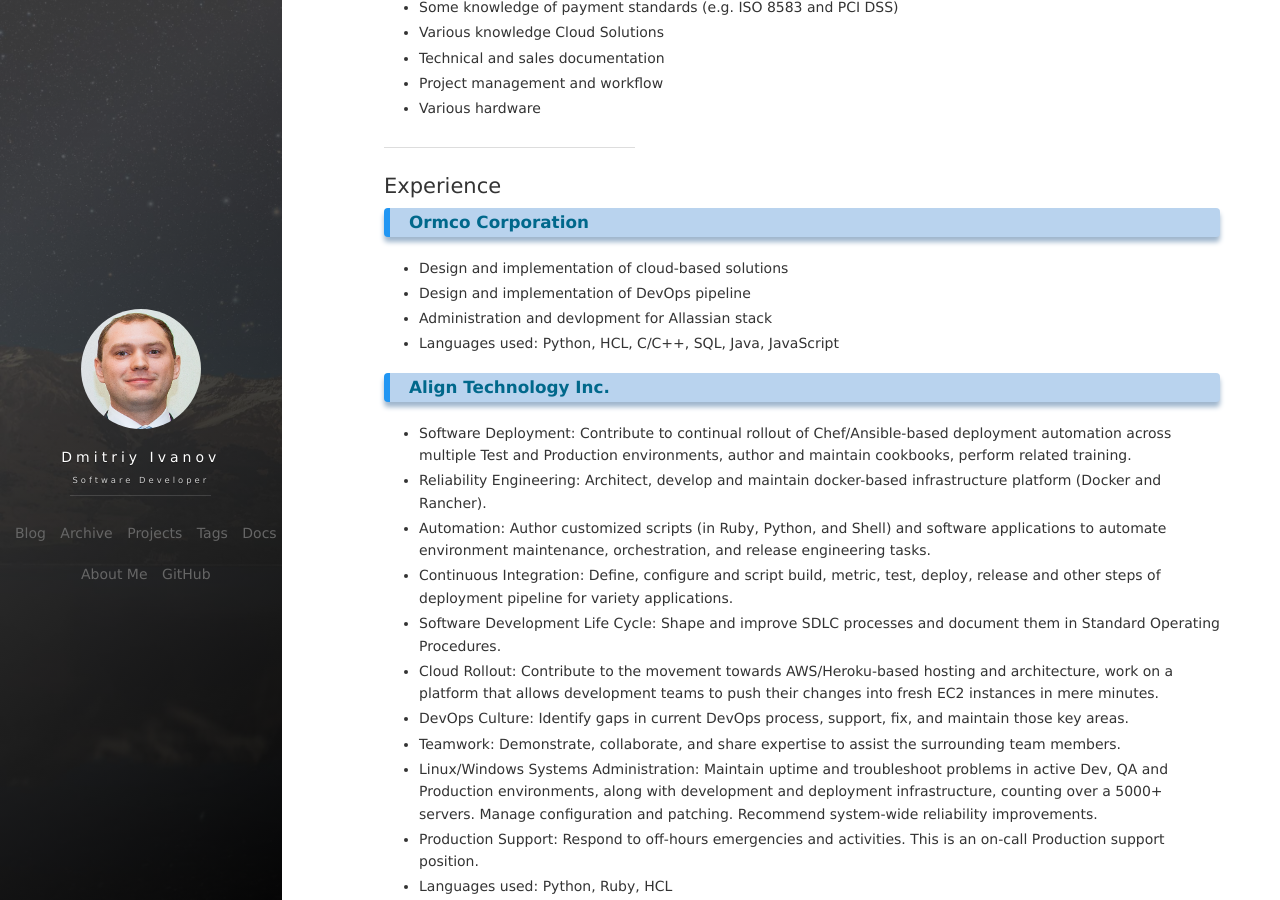
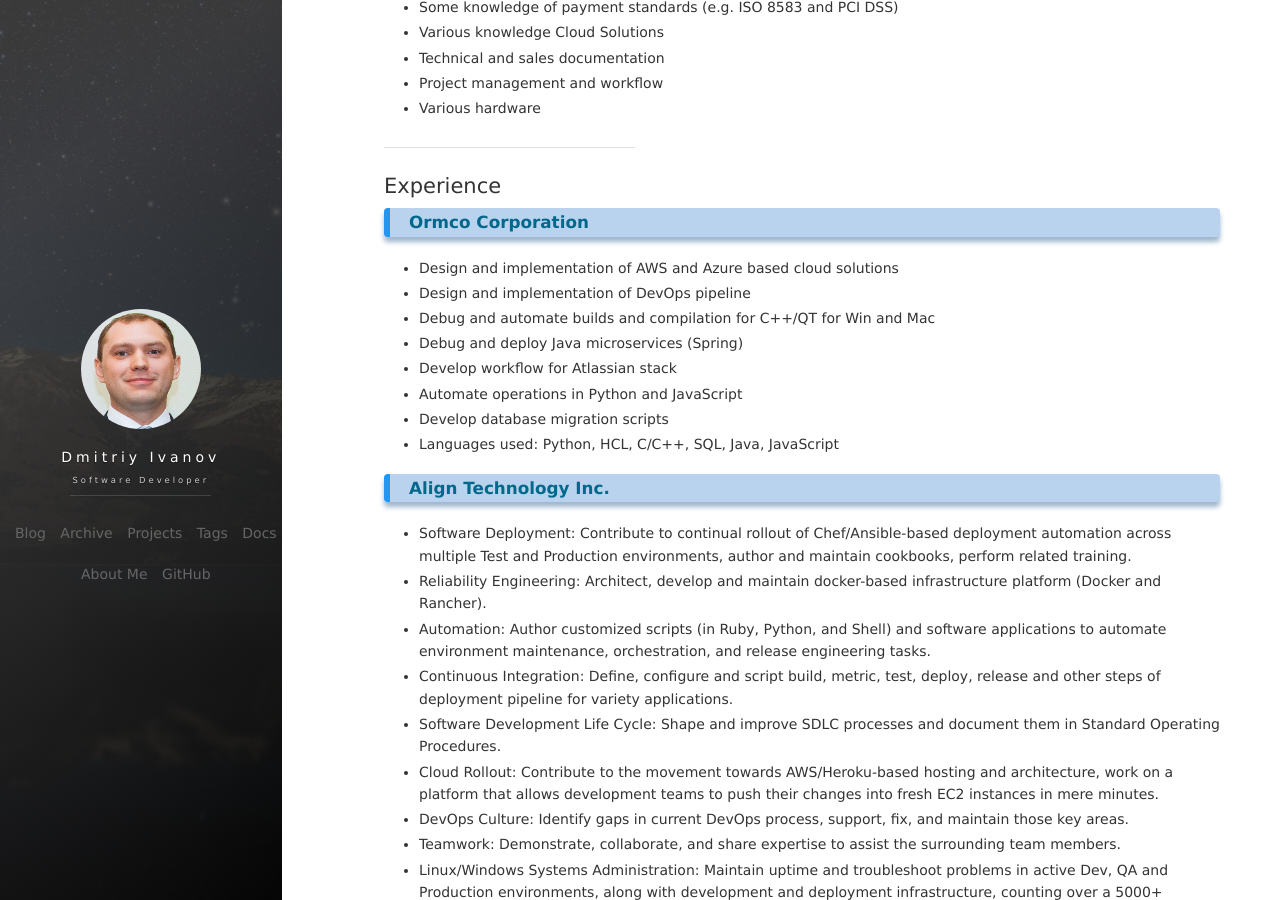
Before and after one commit to d-k-ivanov/d-k-ivanov.github.io, a Jekyll site: the page built from about.md, in a window 1280 px wide and 900 px high, scrolled down 675 px. Built offline with Jekyll 4.4.1, drawn with Linux system fonts in a browser that asks for light colours; nearby versions of some CDN libraries; comment, search, counter and statistics services are not loaded.

Commit message:
Post 2018-10-19-10:03:24

```diff
--- a/about.md
+++ b/about.md
@@ -43,9 +43,13 @@
 
 ### [**Ormco Corporation**](https://ormco.com)
 
-* Design and implementation of cloud-based solutions
+* Design and implementation of AWS and Azure based cloud solutions
 * Design and implementation of DevOps pipeline
-* Administration and devlopment for Allassian stack
+* Debug and automate builds and compilation for C++/QT for Win and Mac
+* Debug and deploy Java microservices (Spring)
+* Develop workflow for Atlassian stack
+* Automate operations in Python and JavaScript
+* Develop database migration scripts
 * Languages used: Python, HCL, C/C++, SQL, Java, JavaScript
 
 ### [**Align Technology Inc.**](https://aligntech.com)
```
